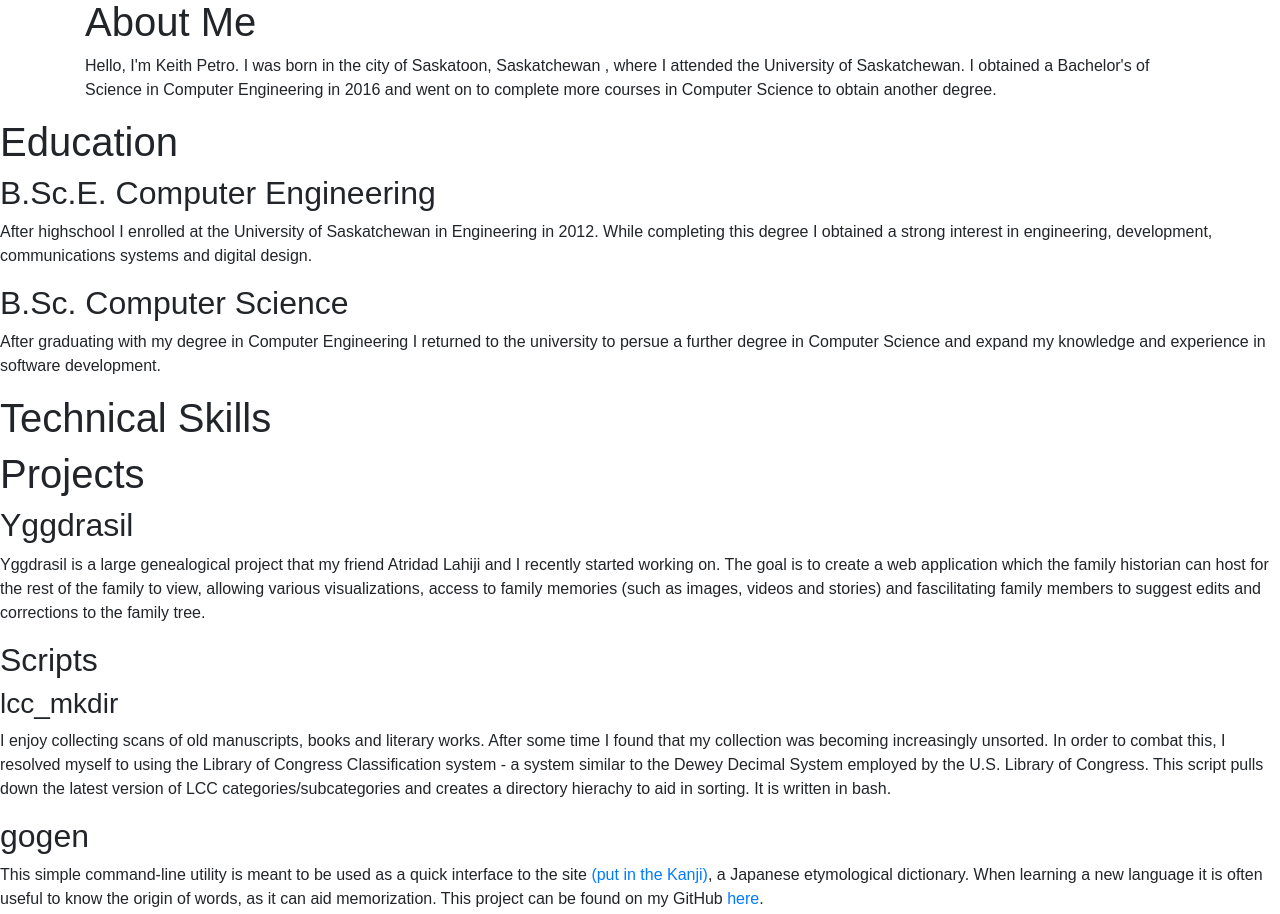
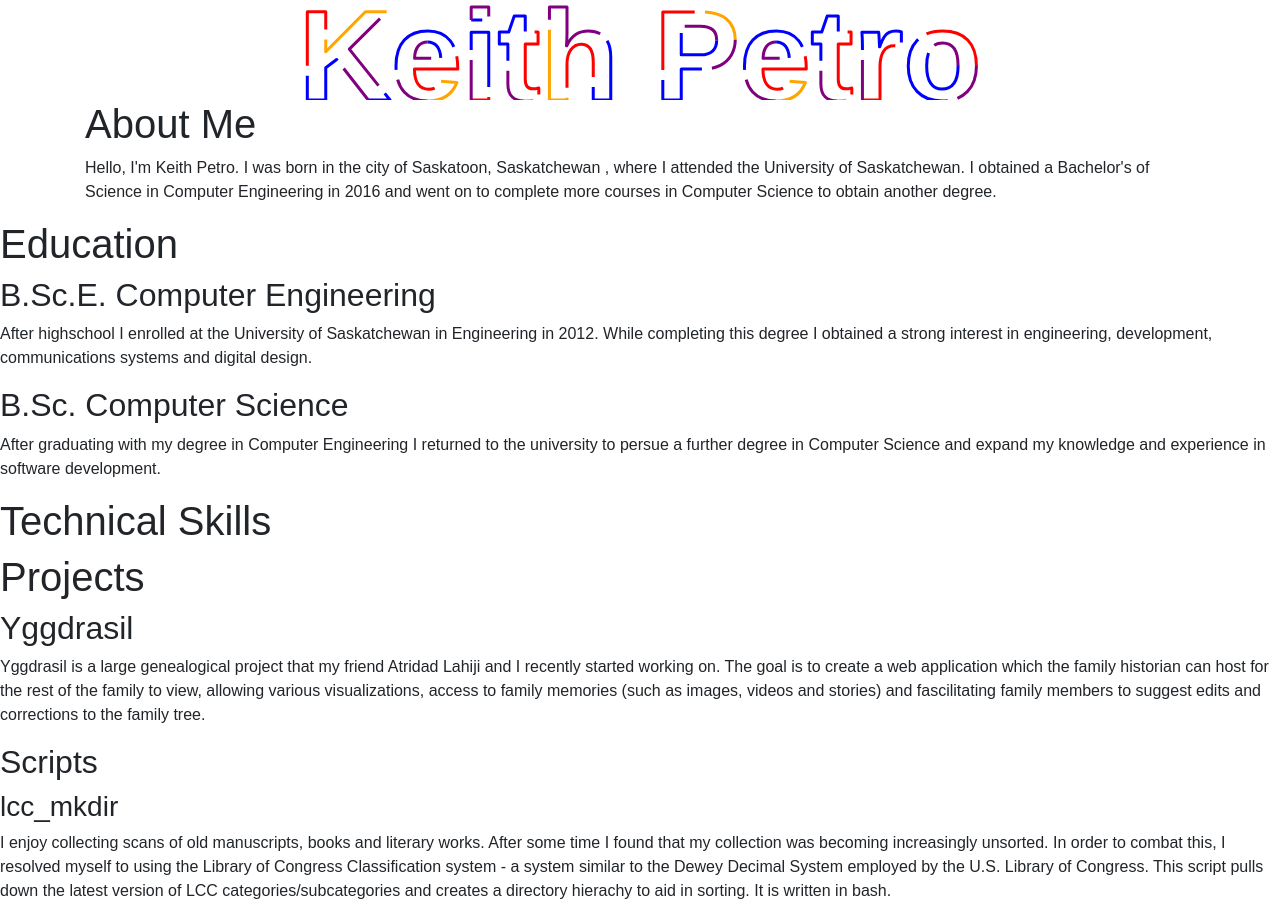
Before and after one commit to KeithPetro/KeithPetro.github.io, a plain HTML site: page index.html in a window 1280 px wide. Shown: the top 914 px of the page. Drawn offline with nearby package versions, Linux system fonts and the light colour scheme.

Commit message:
fixed positioning of animated text

```diff
--- a/style.css
+++ b/style.css
@@ -10,10 +10,9 @@ body {
 }
 
 .animation-container svg {
-    width: 90%;
+    width: 100%;
     display: block;
-    top: 50%;
-    margin: -8% 0 0 5%;
+    position: static;
 }
 
 .animation-container svg .text {
```
